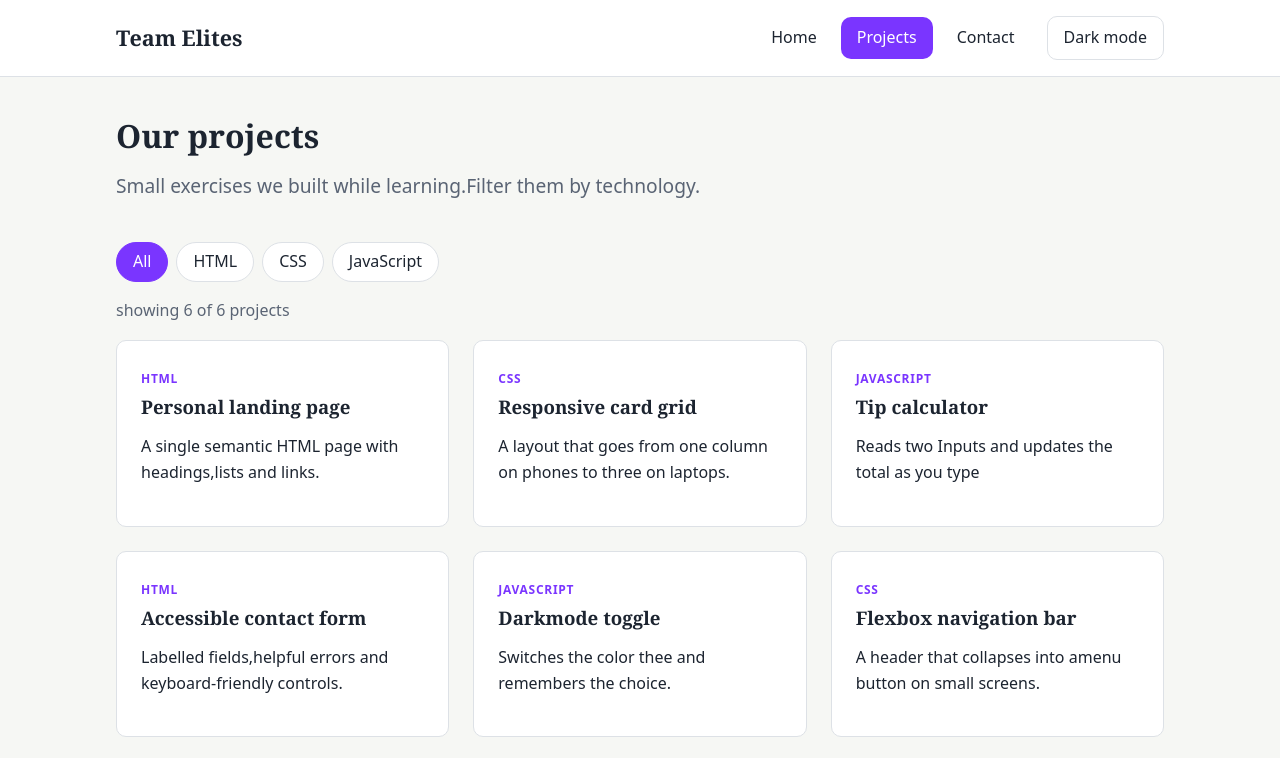
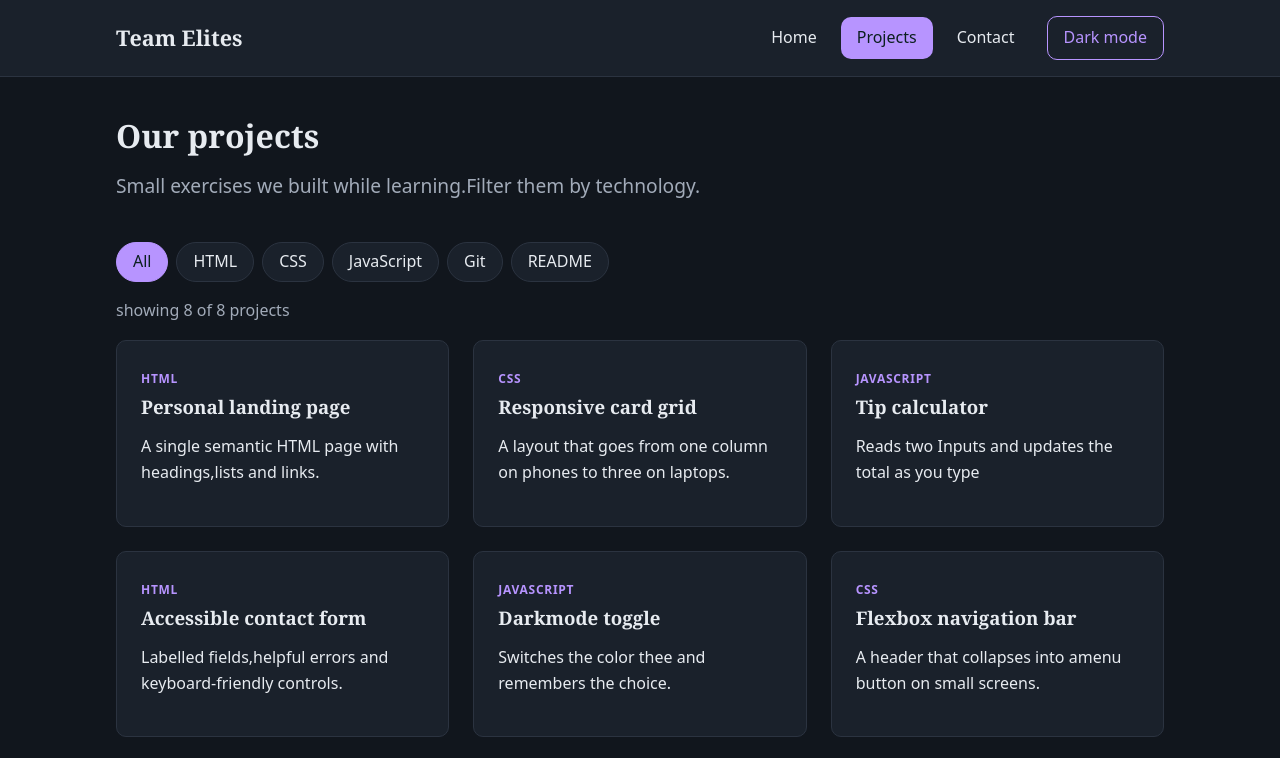
Before and after one commit to nanyumsonyu/team-website, a plain HTML site: page projects.html in a window 1280 px wide. Both pictures are taken after a click on the button "Dark mode". Shown: the top 758 px of the page. Drawn offline with Linux system fonts and the light colour scheme.

Commit message:
Added Git and README projects to the projects.html page
CO-authored-by: Nancy <nanyumsonyu@gmail.com>

```diff
--- a/css/style.css
+++ b/css/style.css
@@ -4,7 +4,7 @@
   --color-text: #1c2430;
   --color-muted: #5a6474;
   --color-primary: #7A35FF;
-  --color-primary-dark: #FFB7A5;
+  --color-primary-dark: #5a1fd1;
   --color-on-primary: #ffffff;
   --color-border: #dde1e6;
   --color-error: #b3261e;
@@ -27,8 +27,8 @@ body.dark {
   --color-surface: #1a212b;
   --color-text: #e7ebf0;
   --color-muted: #a2abb9;
-  --color-primary: #4fc1c1;
-  --color-primary-dark: #83d8d8;
+  --color-primary: #B794FF;
+  --color-primary-dark: #CDB4FF;
   --color-on-primary: #0b1f1f;
   --color-border: #2b3340;
   --color-error: #ff8a80;
--- a/js/script.js
+++ b/js/script.js
@@ -37,7 +37,7 @@ applyTheme(localStorage.getItem(THEME_KEY));
 
 if (themeToggle) {
   themeToggle.addEventListener("click", () => {
-    const newTheme = document.classList.contains("dark") ? "light" : "dark";
+    const newTheme = document.body.classList.contains("dark") ? "light" : "dark";
     applyTheme(newTheme);
     localStorage.setItem(THEME_KEY, newTheme);
   });
@@ -72,14 +72,24 @@ const projects = [
     category: "js",
     description: "Switches the color thee and remembers the choice.",
   },
-  {
+    {
     title: "Flexbox navigation bar",
     category: "css",
     description: "A header that collapses into amenu button on small screens.",
   },
+  {
+    title: "Git branching practice",
+    category: "git",
+    description: "Created a collaborated repository and committed our changes in the repo. ",
+  },
+  {
+    title: "Team README",
+    category: "readme",
+    description: "A markdown that explains all the changes we have made in the project, and answers all the questions.",
+  },
 ];
 
-const categoryNames = { html: "HTML", css: "CSS", js: "JavaScript" };
+const categoryNames = { html: "HTML", css: "CSS", js: "JavaScript", git: "Git", readme: "README"  };
 
 const projectList = document.querySelector("#project-list");
 const projectCount = document.querySelector("#project-count");
--- a/projects.html
+++ b/projects.html
@@ -37,6 +37,8 @@
          <button class="filter-btn" type="button" data-filter="html" aria-pressed="false">HTML</button>
           <button class="filter-btn" type="button" data-filter="css" aria-pressed="false">CSS</button>
            <button class="filter-btn" type="button" data-filter="js" aria-pressed="false">JavaScript</button>
+           <button class="filter-btn" data-filter="git" aria-pressed="false">Git</button>
+           <button class="filter-btn" data-filter="readme" aria-pressed="false">README</button>
       </div>
 
       <p id="project-count" class="project-count" aria-live="polite"></p>
```
Also changed, not shown: 1 other file.
